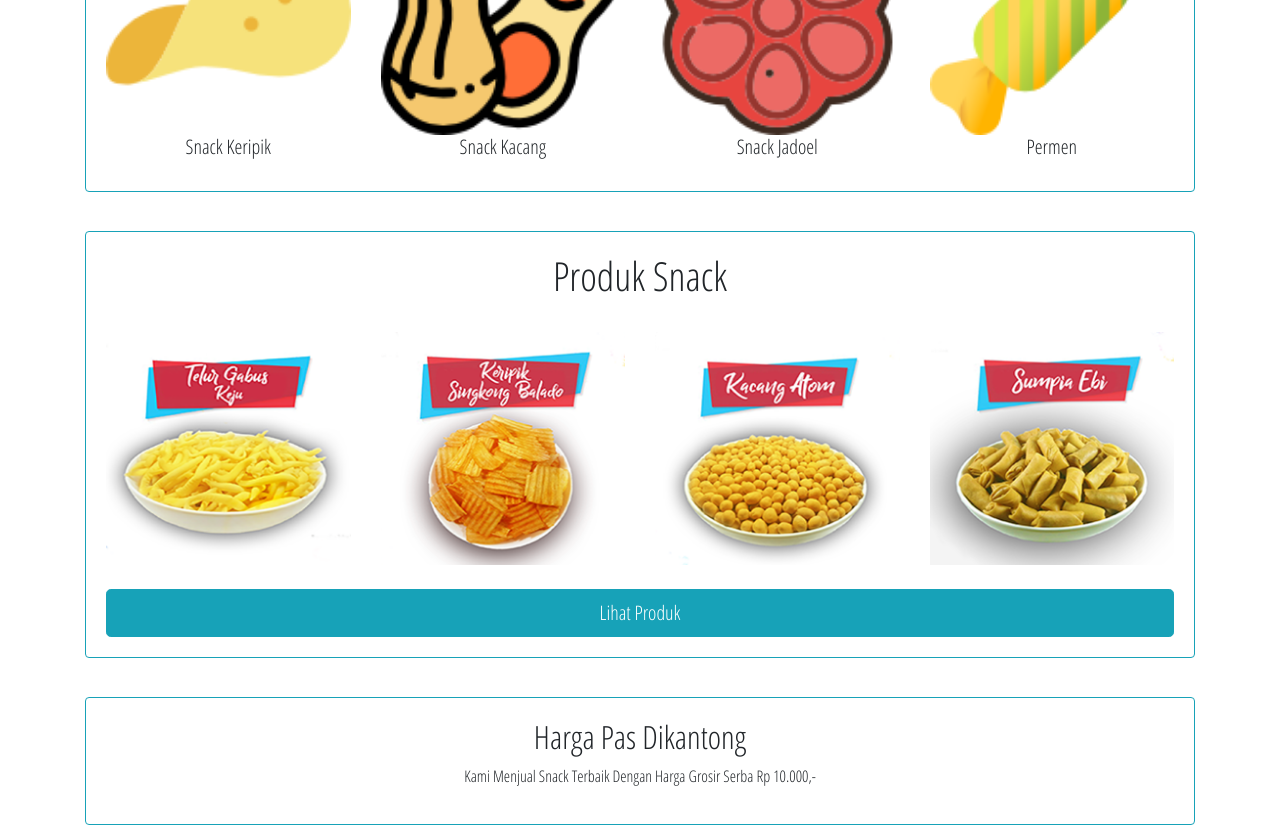
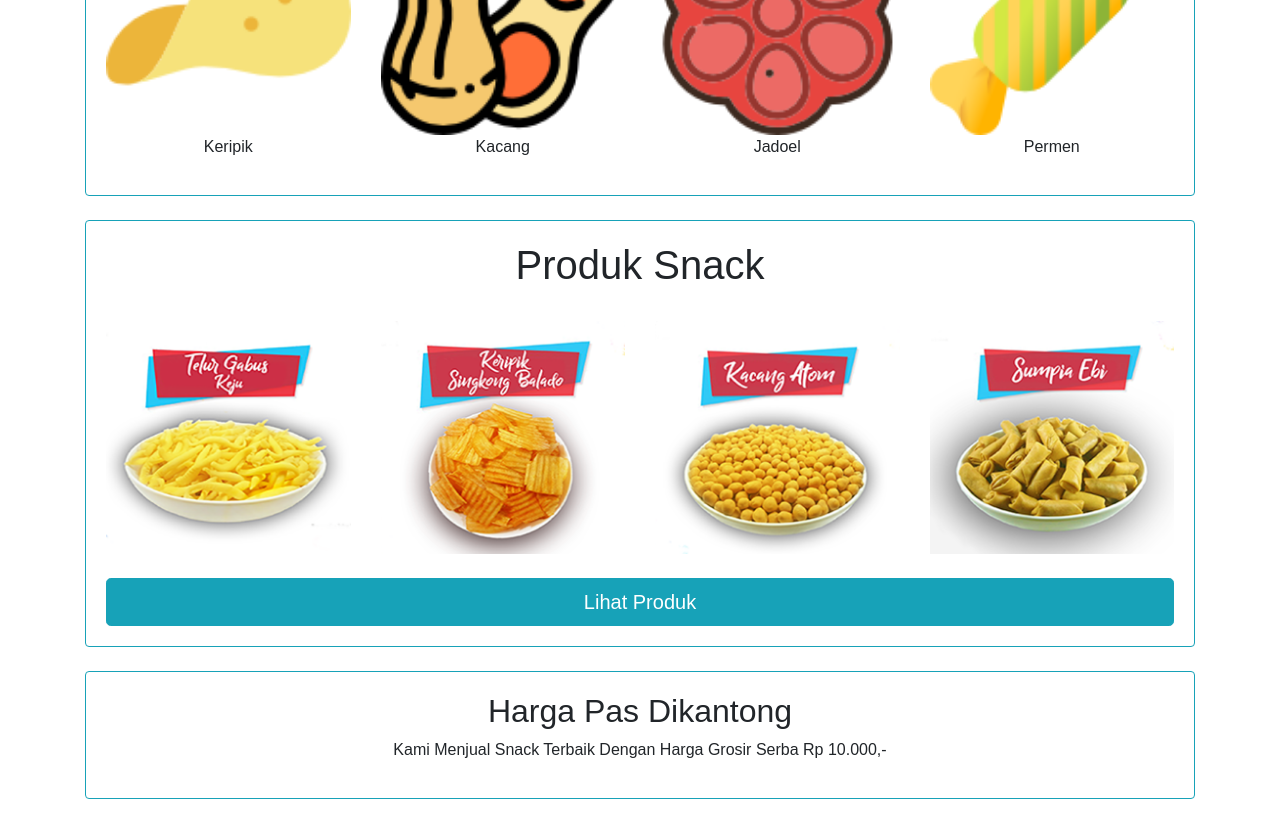
Before and after one commit to stefanusdody/webstore, a React (Create React App) app: page / in a window 1280 px wide. Shown: the part 980-1807 px from the top of the page. Built offline with nearby package versions, Linux system fonts and the light colour scheme; no server answers.

Commit message:
Third commit

```diff
--- a/src/medium/subscribebox.js
+++ b/src/medium/subscribebox.js
@@ -9,36 +9,46 @@ import {
   Row,
 } from 'reactstrap';
 
-import "../App.css"
+const box = {
+  marginTop: "20px",
+  marginBottom: "25px",
+  position: "relative",
+  fontFamily: "Merriweather",
+  fontFamily: "serif",
+  fontFamily: "Open Sans Condensed",
+  fontFamily: "sans-serif",
+  textAlign: "center"
+}
+
 
 class SubscribeBox extends Component {
 render() {
  return (
-   <Container className="box">
-   <Card outline color="info" body className="borderproduct">
+   <Container style={box}>
+   <Card outline color="info" body >
    <h1>Jenis Snack</h1>
    <br/>
     <Row>
       <Col xs={3} sm={3} md={3} lg={3}>
         <CardImg top width="100%" src={require(`../assets/chips.png`)} alt="Card image cap" />
-        <CardTitle>Snack Keripik</CardTitle>
+        <p>Keripik</p>
       </Col>
       <Col xs={3} sm={3} md={3} lg={3}>
         <CardImg top width="100%" src={require(`../assets/peanut.png`)} alt="Card image cap" />
-        <CardTitle>Snack Kacang</CardTitle>
+        <p>Kacang</p>
       </Col>
       <Col xs={3} sm={3} md={3} lg={3}>
         <CardImg top width="100%" src={require(`../assets/traditional.png`)} alt="Card image cap" />
-        <CardTitle>Snack Jadoel</CardTitle>
+        <p>Jadoel</p>
       </Col>
       <Col xs={3} sm={3} md={3} lg={3}>
         <CardImg top width="100%" src={require(`../assets/candy.png`)} alt="Card image cap" />
-        <CardTitle>Permen</CardTitle>
+        <p>Permen</p>
       </Col>
     </Row>
   </Card>
    <br/>
-   <Card outline color="info" body className="borderproduct">
+   <Card outline color="info" body>
    <h1>Produk Snack</h1>
    <br/>
     <Row>
@@ -62,7 +72,7 @@ render() {
       size="lg"> Lihat Produk </Button>
    </Card>
    <br/>
-   <Card outline color="info" body className="borderproduct">
+   <Card outline color="info" body >
    <h2> Harga Pas Dikantong </h2>
    <p> Kami Menjual Snack Terbaik Dengan Harga Grosir Serba Rp 10.000,- </p>
    </Card>
```
